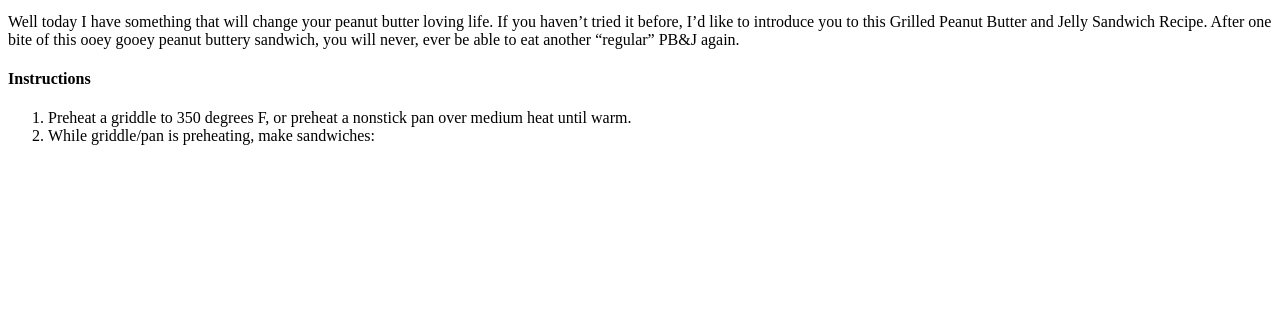
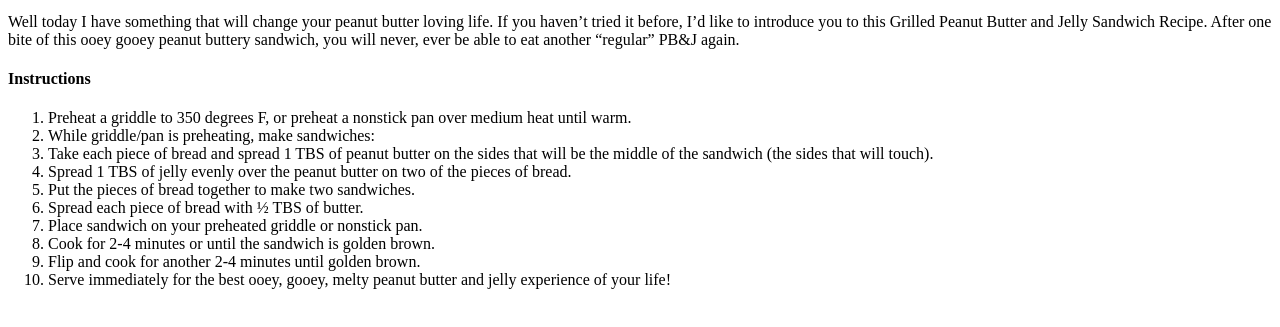
Before and after one commit to brahji/odin-recipes, a plain HTML site: page recipes/pbj.html in a window 1280 px wide. Shown: the part 101-428 px from the top of the page. Drawn offline with Linux system fonts and the light colour scheme.

Commit message:
finished instructions

```diff
--- a/recipes/pbj.html
+++ b/recipes/pbj.html
@@ -19,6 +19,15 @@
     <ol>
         <li>Preheat a griddle to 350 degrees F, or preheat a nonstick pan over medium heat until warm.</li>
         <li>While griddle/pan is preheating, make sandwiches:</li>
+        <li>Take each piece of bread and spread 1 TBS of peanut butter on the sides that will be the
+            middle of the sandwich (the sides that will touch).</li>
+        <li>Spread 1 TBS of jelly evenly over the peanut butter on two of the pieces of bread.</li>
+        <li>Put the pieces of bread together to make two sandwiches.</li>
+        <li>Spread each piece of bread with ½ TBS of butter.</li>
+        <li>Place sandwich on your preheated griddle or nonstick pan.</li>
+        <li>Cook for 2-4 minutes or until the sandwich is golden brown.</li>
+        <li>Flip and cook for another 2-4 minutes until golden brown.</li>
+        <li>Serve immediately for the best ooey, gooey, melty peanut butter and jelly experience of your life!</li>
     </ol>
 </body>
 </html>
```
